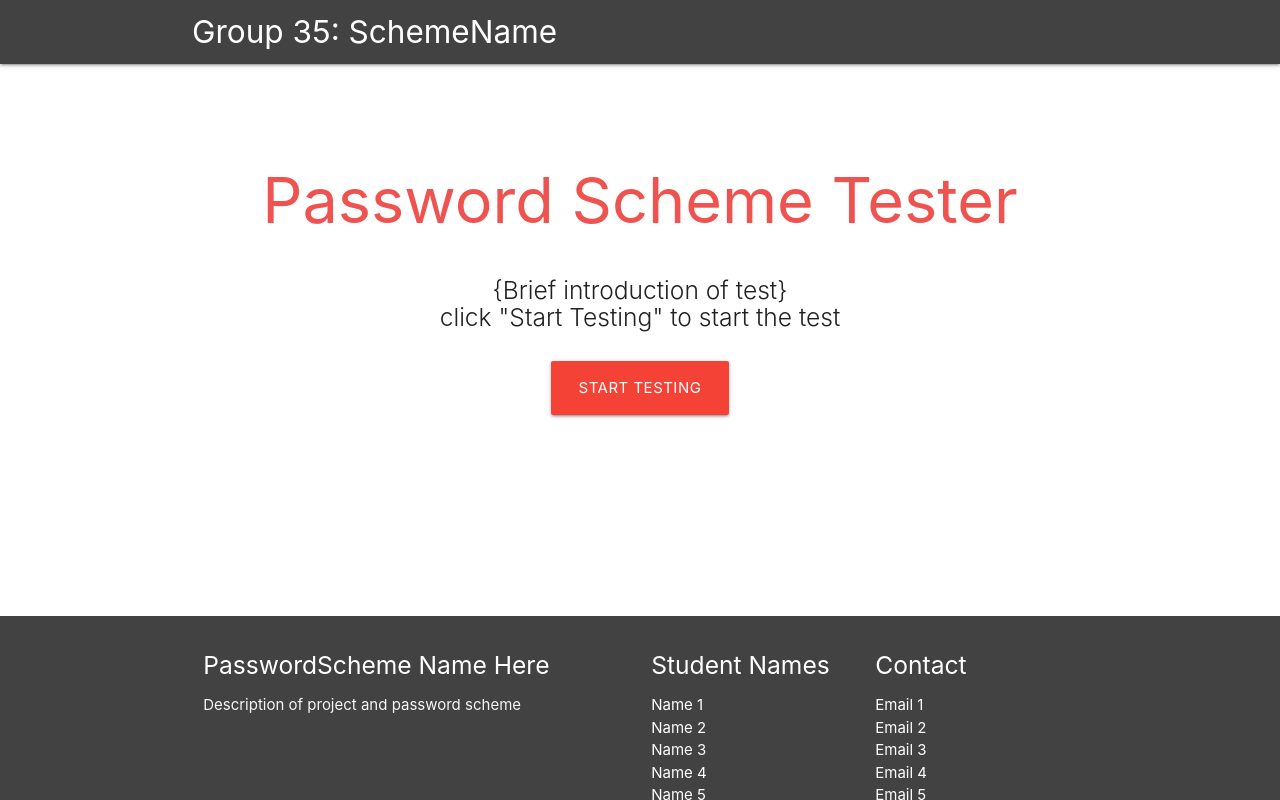
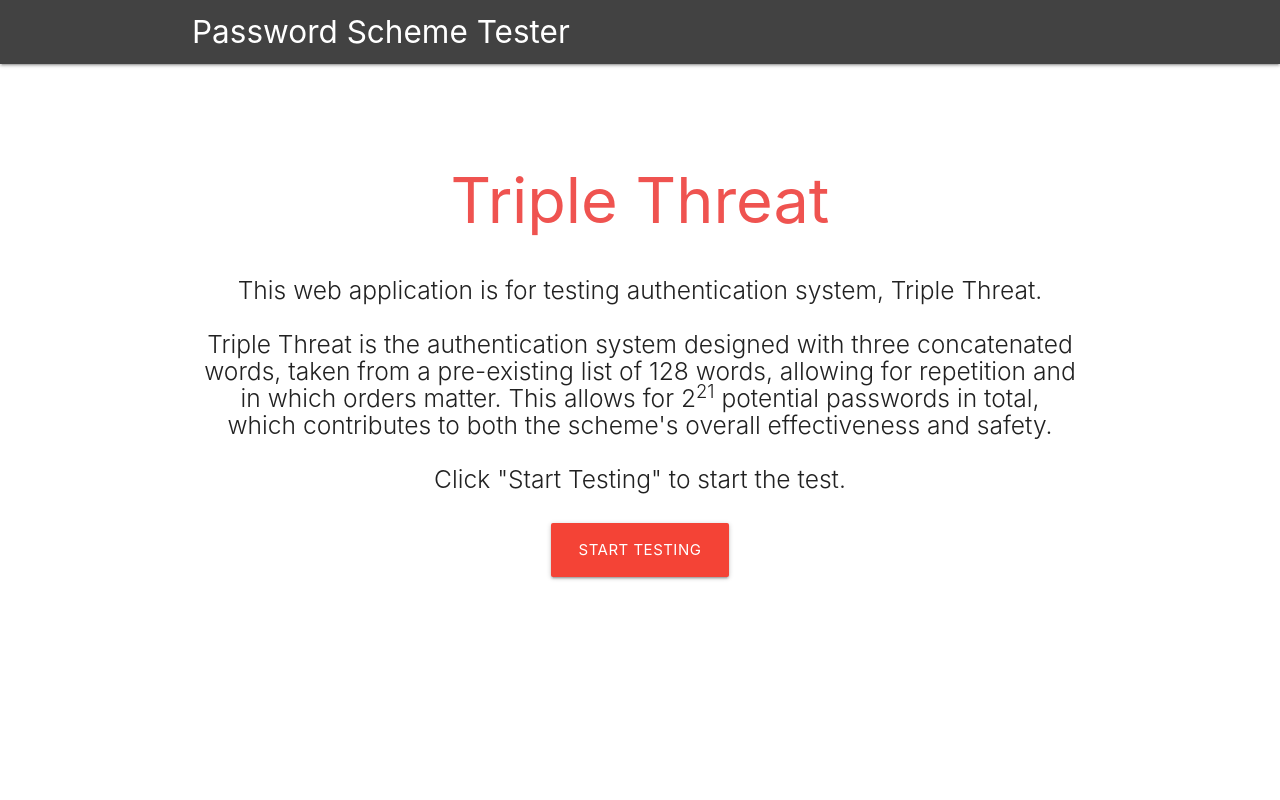
Before and after one commit to xinuy77/TripleThreatTester, a website: page public/index.html in a window 1280 px wide. Drawn offline with nearby package versions, Linux system fonts and the light colour scheme.

Commit message:
minor change

```diff
--- a/public/index.html
+++ b/public/index.html
@@ -3,7 +3,7 @@
 <head>
   <meta http-equiv="Content-Type" content="text/html; charset=UTF-8"/>
   <meta name="viewport" content="width=device-width, initial-scale=1, maximum-scale=1.0"/>
-  <title>PasswordScheme Name Here</title>
+  <title>Password Scheme Tester</title>
 
   <!-- CSS  -->
   <link href="https://fonts.googleapis.com/icon?family=Material+Icons" rel="stylesheet">
@@ -12,15 +12,15 @@
 </head>
 <body>
   <nav class="grey darken-3" role="navigation">
-    <div class="nav-wrapper container"><a id="logo-container" href="#" class="brand-logo">Group 35: SchemeName</a>
+    <div class="nav-wrapper container"><a id="logo-container" href="#" class="brand-logo">Password Scheme Tester</a>
     </div>
   </nav>
   <div class="section no-pad-bot" id="ui_1">
     <div class="container">
       <br><br>
-      <h1 class="header center red-text text-lighten-1">Password Scheme Tester</h1>
+      <h1 class="header center red-text text-lighten-1">Triple Threat</h1>
       <div class="row center">
-        <h5 class="header col s12 light">{Brief introduction of test} <br>click "Start Testing" to start the test</h5>
+          <h5 class="header col s12 light">This web application is for testing authentication system, Triple Threat. <br><br>Triple Threat is the authentication system designed with three concatenated words, taken from a pre-existing list of 128 words, allowing for repetition and in which orders matter. This allows for 2<sup>21</sup> potential passwords in total, which contributes to both the scheme's overall effectiveness and safety.<br><br>Click "Start Testing" to start the test.</h5>
       </div>
       <div class="row center">
         <button id="startTestButton" class="btn-large waves-effect waves-light red">Start Testing</button>
@@ -84,39 +84,6 @@
       </div>
     </div>
   </div>
-  <footer class="page-footer grey darken-3">
-    <div class="container">
-      <div class="row">
-        <div class="col l6 s12">
-          <h5 class="white-text">PasswordScheme Name Here</h5>
-          <p class="grey-text text-lighten-4">
-            Description of project and password scheme
-          </p>
-        </div>
-        <div class="col l3 s12">
-          <h5 class="white-text">Student Names</h5>
-          <ul>
-            <li>Name 1</li>
-            <li>Name 2</li>
-            <li>Name 3</li>
-            <li>Name 4</li>
-            <li>Name 5</li>
-          </ul>
-        </div>
-        <div class="col l3 s12">
-          <h5 class="white-text">Contact</h5>
-          <ul>
-            <li>Email 1</li>
-            <li>Email 2</li>
-            <li>Email 3</li>
-            <li>Email 4</li>
-            <li>Email 5</li>
-          </ul>
-        </div>
-      </div>
-    </div>
-  </footer>
-  <!--  Scripts-->
   <script src="https://code.jquery.com/jquery-2.1.1.min.js"></script>
   <script src="js/materialize.js"></script>
   <script src="js/index.js"></script>
```
